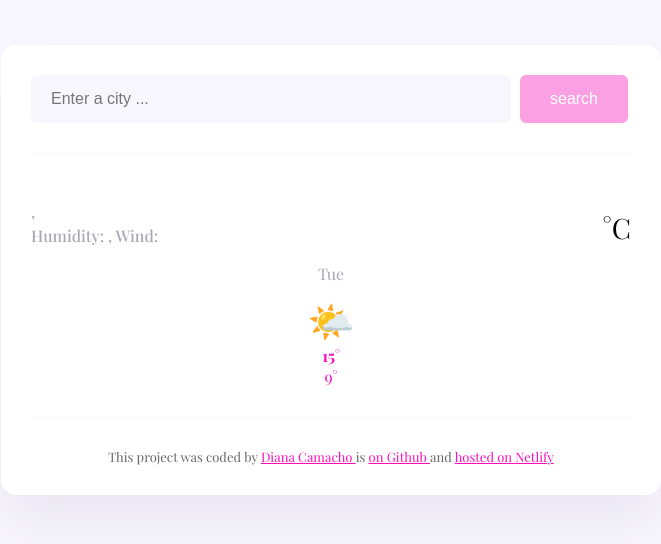
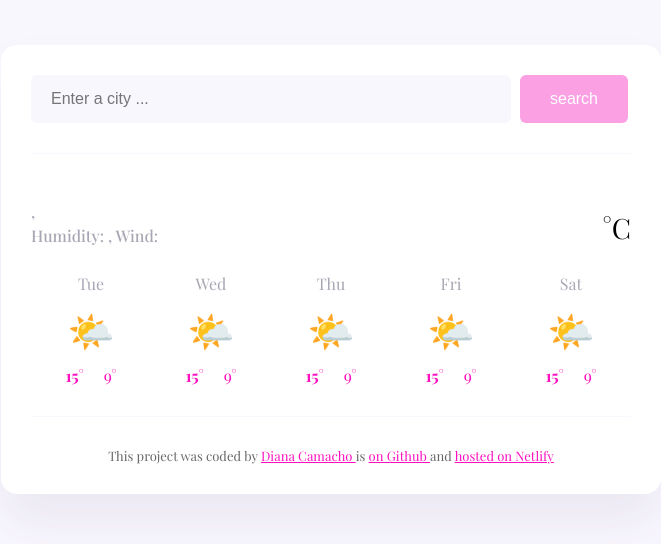
Before and after one commit to Hannahlab/weather-application, a plain HTML site: page index.html in a window 1280 px wide. Shown: the whole page, without its empty margins (309-970 px from the left). Drawn offline with nearby package versions, Linux system fonts and the light colour scheme; no server answers; a web font is replaced by a local one.

Commit message:
injected the forecast html from javascript

```diff
--- a/index.html
+++ b/index.html
@@ -40,18 +40,7 @@
          <div class="weather-app-unit">°C</div>
       </div>
       </div>
-    <div class="weather-forecast">
-      <div class="weather-forecast-day">
-        <div class="weather-forecast-date">Tue</div>
-        <div class="weather-forecast-icon">🌤️</div>
-        <div class="weather-forecast-temperatures">
-          <div class="weather-forecast-temperature">
-          <strong>15&deg;</strong>
-          </div>
-          <div class="weather-forecast-temperature">
-            9&deg;
-          </div>
-    </div>
+    <div class="weather-forecast" id="forecast"></div>
     </main>
     <footer>
       This project was coded by
--- a/src/index.js
+++ b/src/index.js
@@ -55,8 +55,36 @@
   searchCity(searchInput.value);
 }
 
+function displayForecast () {
+  let forecast = document.querySelector("#forecast");
+
+  let days= ["Tue", "Wed", "Thu", "Fri", "Sat",];
+  let forecastHtml = "";
+
+  days.forEach(function (day) {
+     forecastHtml =
+     forecastHtml +
+     `
+ <div class="weather-forecast-day">
+        <div class="weather-forecast-date">${day}</div>
+        <div class="weather-forecast-icon">🌤️</div>
+        <div class="weather-forecast-temperatures">
+          <div class="weather-forecast-temperature">
+             <strong>15&deg;</strong>
+          </div>
+          <div class="weather-forecast-temperature">9&deg;</div>
+      </div>
+    </div>
+    `;
+  });
+
+  forecast.innerHTML = forecastHtml;
+}
+
+
 let searchFormElement = document.querySelector("#search-form");
 searchFormElement.addEventListener("submit", handleSearchSubmit);
 
 // Default city on page load
 searchCity("Johannesburg");
+displayForecast();
--- a/src/style.css
+++ b/src/style.css
@@ -80,6 +80,12 @@
   font-size: 28px;
 }
 
+.weather-forecast {
+    display: flex;
+    justify-content: space-around;
+    margin-top: 10px;
+}
+
 .weather-forecast-date{
     text-align: center;
     color: rgba(39,33,66,0.4);
@@ -96,6 +102,13 @@
 .weather-forecast-temperatures{
 text-align: center;
 color:#fc0fc0 ;
+margin-top: 10px;
+display: flex;
+justify-content: center;
+}
+
+.weather-forecast-temperature{
+    padding: 0 10px;
 }
 
 footer{
```
